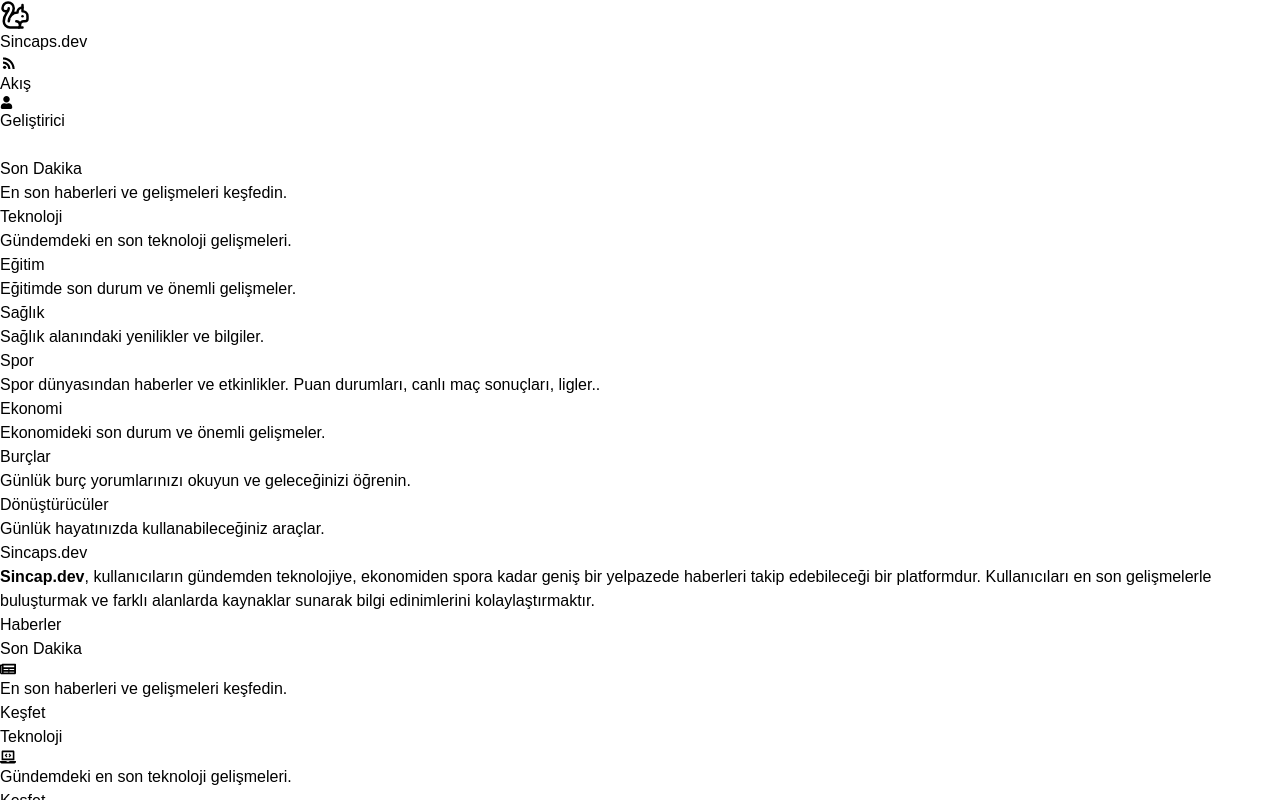
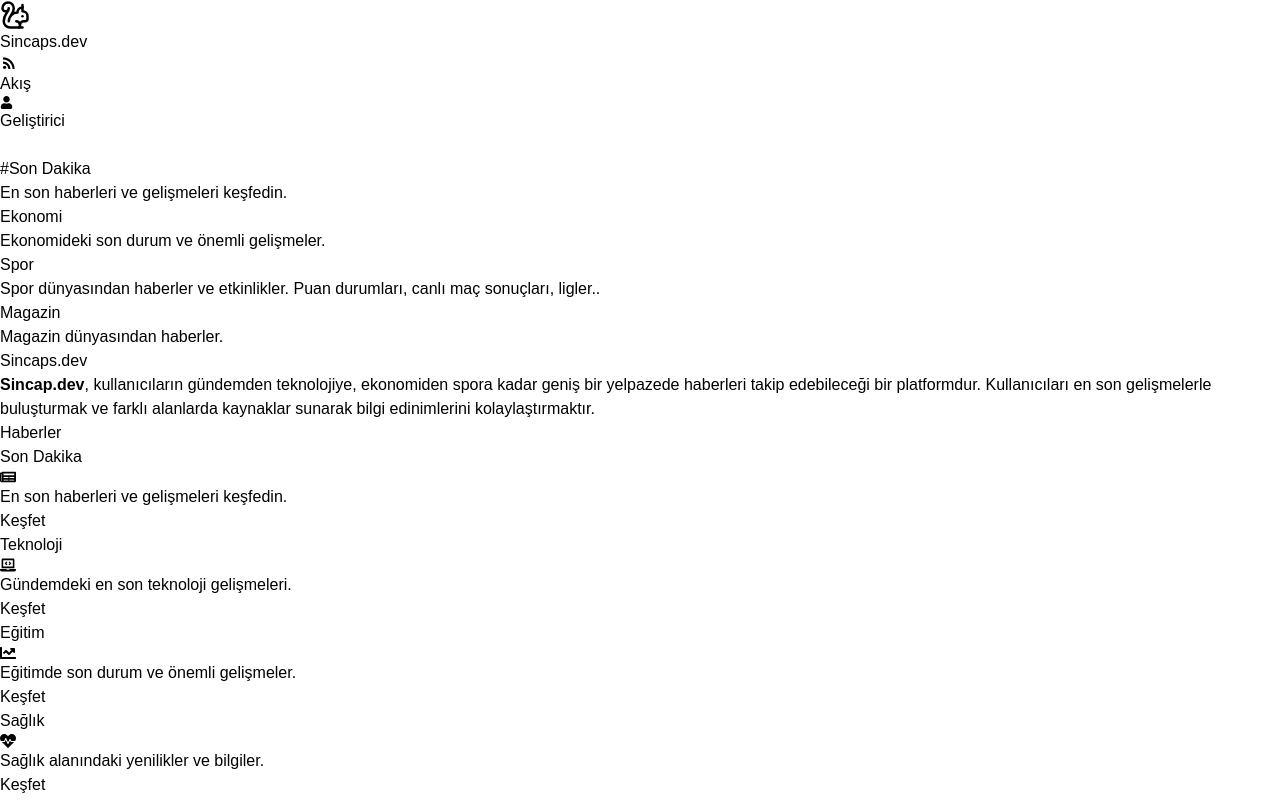
Before and after one commit to mustafakaracuha/sincaps.dev, a Next.js app: page / in a window 1280 px wide. Shown: the top 800 px of the page. Built offline with nearby package versions, Linux system fonts and the light colour scheme.

Commit message:
sidebar güncelleme

```diff
--- a/src/app/components/SideBar/index.jsx
+++ b/src/app/components/SideBar/index.jsx
@@ -1,30 +1,46 @@
 "use client";
 
+import { useEffect, useState } from "react";
 import { motion } from "framer-motion";
 import Link from "next/link";
+import { usePathname } from "next/navigation";
 
 const topics = [
-    { link: "guncel", title: "Son Dakika", description: "En son haberleri ve gelişmeleri keşfedin." },
+    { link: "guncel", title: "#Son Dakika", description: "En son haberleri ve gelişmeleri keşfedin." },
+    { link: "ekonomi", title: "Ekonomi", description: "Ekonomideki son durum ve önemli gelişmeler." },
+    { link: "spor", title: "Spor", description: "Spor dünyasından haberler ve etkinlikler. Puan durumları, canlı maç sonuçları, ligler.." },
     { link: "teknoloji", title: "Teknoloji", description: "Gündemdeki en son teknoloji gelişmeleri." },
     { link: "egitim", title: "Eğitim", description: "Eğitimde son durum ve önemli gelişmeler." },
+    { link: "magazin", title: "Magazin", description: "Magazin dünyasından haberler." },
     { link: "saglik", title: "Sağlık", description: "Sağlık alanındaki yenilikler ve bilgiler." },
-    { link: "spor", title: "Spor", description: "Spor dünyasından haberler ve etkinlikler. Puan durumları, canlı maç sonuçları, ligler.." },
-    { link: "ekonomi", title: "Ekonomi", description: "Ekonomideki son durum ve önemli gelişmeler." },
+    { link: "dini-bilgiler", title: "Dini Bilgiler", description: "Dini konularda güncel bilgiler ve kaynaklar." },
     { link: "burc", title: "Burçlar", description: "Günlük burç yorumlarınızı okuyun ve geleceğinizi öğrenin." },
     { link: "donusturuculer", title: "Dönüştürücüler", description: "Günlük hayatınızda kullanabileceğiniz araçlar." },
 ];
 
 const SidebarMenu = () => {
+    const [isFeedPage, setIsFeedPage] = useState(false);
+    const pathname = usePathname();
+
+    useEffect(() => {
+        setIsFeedPage(pathname.includes("/feed"));
+    }, [pathname]);
+
     return (
-        <motion.div initial={{ opacity: 0, x: -10 }} animate={{ opacity: 1, x: 0 }} transition={{ duration: 0.3, delay: 0.4 }} className="w-[30rem] h-screen overflow-auto max-sm:hidden px-16 pt-8">
+        <motion.div
+            initial={{ opacity: 0, x: -10 }}
+            animate={{ opacity: 1, x: 0 }}
+            transition={{ duration: 0.3, delay: 0.4 }}
+            className="w-[30rem] h-full overflow-y-auto max-sm:hidden px-16 pt-8 pb-24"
+        >
             <ul className="space-y-6">
-                {topics.map((topic, index) => (
-                    <li key={index} className="cursor-pointer">
+                {(isFeedPage ? topics : topics.filter((topic) => ["guncel", "spor", "ekonomi", "magazin"].includes(topic.link))).map((topic, index) => (
+                    <motion.li key={index} className="cursor-pointer" initial={{ opacity: 0, y: 10 }} animate={{ opacity: 1, y: 0 }} transition={{ duration: 0.3, delay: index * 0.1 }}>
                         <Link href={topic.link === "burc" ? `/feed/horoscope` : topic.link === "donusturuculer" ? `/converters` : `/feed/${topic.link}`} className="flex flex-col space-y-2 pt-1">
                             <h4 className="text-[15px] font-medium">{topic.title}</h4>
                             <p className="text-[13px] text-gray-400 leading-5">{topic.description}</p>
                         </Link>
-                    </li>
+                    </motion.li>
                 ))}
             </ul>
         </motion.div>
--- a/src/app/page.js
+++ b/src/app/page.js
@@ -1,7 +1,7 @@
 "use client";
 
 import Link from "next/link";
-import { FaNewspaper, FaLaptopCode, FaChartLine, FaHeartbeat, FaFutbol, FaStar, FaFilm, FaTools } from "react-icons/fa";
+import { FaNewspaper, FaLaptopCode, FaChartLine, FaHeartbeat, FaFutbol, FaStar, FaFilm, FaTools, FaBook } from "react-icons/fa";
 import { motion } from "framer-motion";
 
 function Page() {
@@ -11,6 +11,7 @@
         { link: "egitim", title: "Eğitim", description: "Eğitimde son durum ve önemli gelişmeler.", icon: <FaChartLine className="text-pink-500 text-lg" /> },
         { link: "saglik", title: "Sağlık", description: "Sağlık alanındaki yenilikler ve bilgiler.", icon: <FaHeartbeat className="text-orange-500 text-lg" /> },
         { link: "spor", title: "Spor", description: "Spor dünyasından haberler ve etkinlikler.", icon: <FaFutbol className="text-green-500 text-lg" /> },
+        { link: "dini-bilgiler", title: "Dini Bilgiler", description: "Dini konularda güncel bilgiler ve kaynaklar.", icon: <FaBook className="text-blue-500 text-lg" /> },
         { link: "magazin", title: "Magazin", description: "Magazin dünyasından haberler.", icon: <FaFilm className="text-gray-500 text-lg" /> },
         { link: "burc", title: "Burçlar", description: "Günlük burç yorumlarınızı okuyun ve geleceğinizi öğrenin.", icon: <FaStar className="text-violet-500 text-lg" /> },
     ];
--- a/src/store/features/feed/feedSlice.js
+++ b/src/store/features/feed/feedSlice.js
@@ -16,6 +16,8 @@
                 return "magazin";
             case "teknoloji":
                 return "teknoloji";
+            case "dini-bilgiler":
+                return "dini-bilgiler";
             case "egitim":
                 return "egitim";
             case "saglik":
@@ -34,6 +36,8 @@
             ? "https://www.mynet.com/magazin/"
             : tag === "spor"
             ? "https://www.mynet.com/spor/"
+            : tag === "dini-bilgiler" // Yeni kontrol
+            ? "https://www.mynet.com/dini-bilgiler/" // Dini bilgiler için uygun URL
             : `https://www.mynet.com/${tag}-haberler`
     );
     const html = response.data;
```
Also changed, not shown: src/app/feed/[feedName]/page.jsx (+5 -5 lines).
